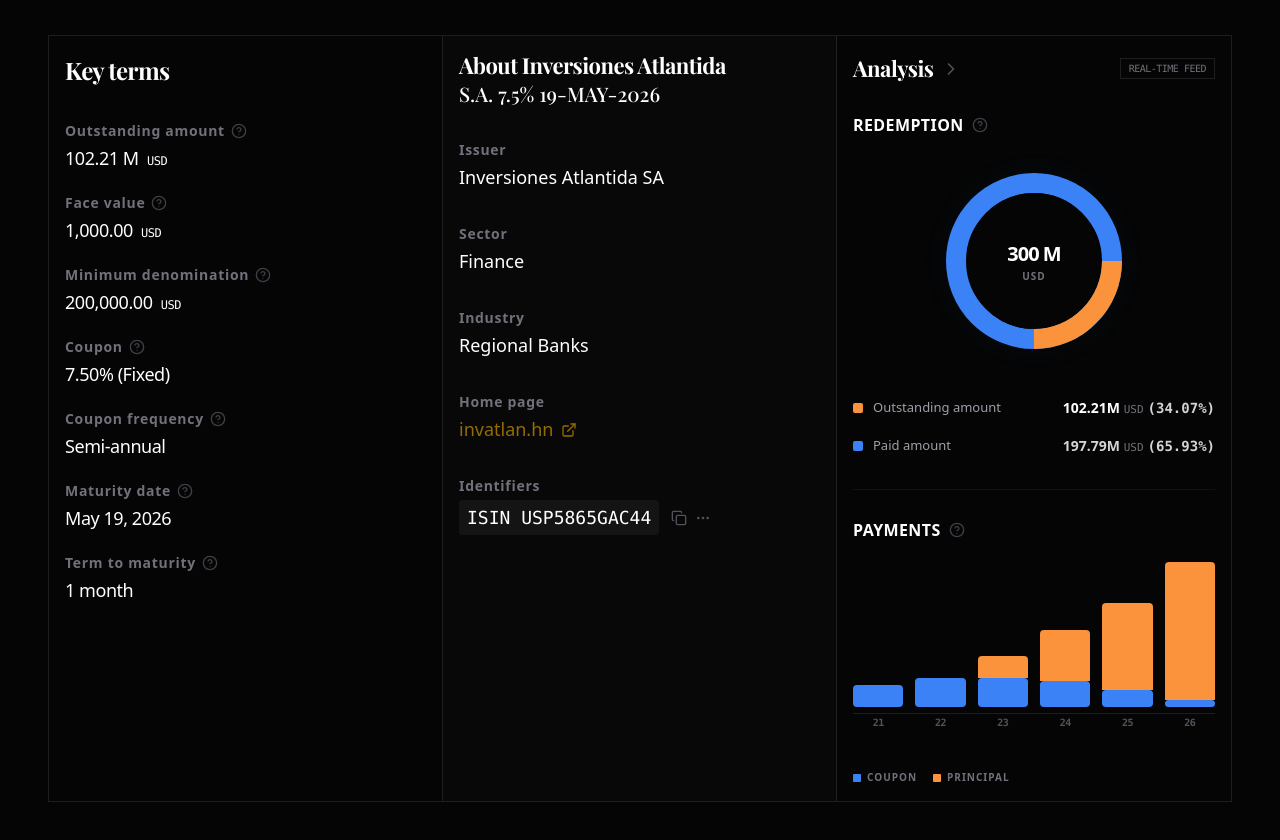
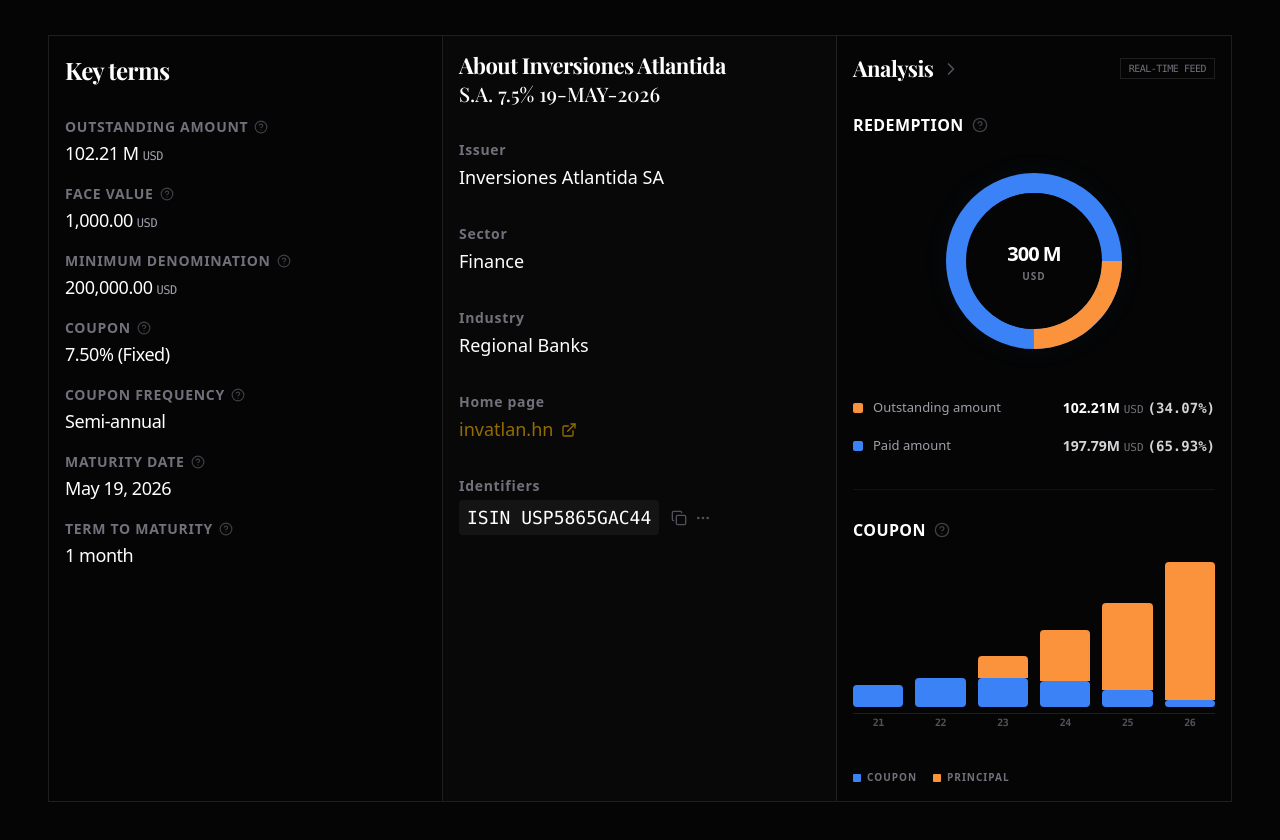
Before and after one commit to legitking4pf/DJF-site, a Next.js app: page /dashboard in a window 1280 px wide. Shown: the part 940-1780 px from the top of the page. Built offline with nearby package versions, Linux system fonts and the light colour scheme; a web font is replaced by a local one.

Commit message:
update TechnicalDossier.tsx

```diff
--- a/src/components/dashboard/TechnicalDossier.tsx
+++ b/src/components/dashboard/TechnicalDossier.tsx
@@ -27,26 +27,75 @@ export const TechnicalDossier = () => {
     <div className="grid grid-cols-1 lg:grid-cols-3 gap-0 border border-white/10 bg-[#050505] divide-y lg:divide-y-0 lg:divide-x divide-white/10">
 
       {/* 1. KEY TERMS */}
+      {/* 1. KEY TERMS */}
 <div className="p-4 space-y-7">
   <h3 className="text-[24px] font-bold tracking-tight text-white mb-8">Key terms</h3>
 
   <div className="space-y-5">
     {[
-            { label: 'Outstanding amount', value: '102.21 M', unit: 'USD' },
-            { label: 'Face value', value: '1,000.00', unit: 'USD' },
-            { label: 'Minimum denomination', value: '200,000.00', unit: 'USD' },
-            { label: 'Coupon', value: '7.50% (Fixed)' },
-            { label: 'Coupon frequency', value: 'Semi-annual' },
-            { label: 'Maturity date', value: 'May 19, 2026' },
-            { label: 'Term to maturity', value: '1 month' },
+      {
+        label: 'Outstanding amount',
+        value: '102.21 M',
+        unit: 'USD',
+        url: 'https://www.investopedia.com/terms/o/outstandingshares.asp'
+      },
+      {
+        label: 'Face value',
+        value: '1,000.00',
+        unit: 'USD',
+        url: 'https://www.investopedia.com/terms/f/facevalue.asp'
+      },
+      {
+        label: 'Minimum denomination',
+        value: '200,000.00',
+        unit: 'USD',
+        url: 'https://www.investopedia.com/terms/d/denomination.asp'
+      },
+      {
+        label: 'Coupon',
+        value: '7.50% (Fixed)',
+        url: 'https://www.investopedia.com/terms/c/coupon.asp'
+      },
+      {
+        label: 'Coupon frequency',
+        value: 'Semi-annual',
+        url: 'https://www.investopedia.com/terms/p/paymentfrequency.asp'
+      },
+      {
+        label: 'Maturity date',
+        value: 'May 19, 2026',
+        url: 'https://www.investopedia.com/terms/m/maturitydate.asp'
+      },
+      {
+        label: 'Term to maturity',
+        value: '1 month',
+        url: 'https://www.investopedia.com/terms/t/termtomaturity.asp'
+      },
     ].map((item, i) => (
       <div key={i} className="group flex flex-col gap-1">
-              <p className="text-[14px] font-bold text-zinc-500 tracking-wider flex items-center gap-1.5">
+        {/* Label as a Link */}
+        <a
+          href={item.url}
+          target="_blank"
+          rel="noopener noreferrer"
+          className="flex items-center gap-1.5 no-underline"
+        >
+          <p className="text-[14px] font-bold text-zinc-500 tracking-wider uppercase leading-none group-hover:text-gold transition-colors">
             {item.label}
-                <HelpCircle size={16} className="text-zinc-700 group-hover:text-gold transition-colors" />
           </p>
-              <p className="text-[18px] text-white tracking-tight font-medium">
-                {item.value} {item.unit && <span className="text-[12px] text-white font-mono ml-1">{item.unit}</span>}
+          <HelpCircle
+            size={14}
+            className="text-zinc-700 group-hover:text-gold transition-colors cursor-pointer"
+          />
+        </a>
+
+        <p className="text-[18px] text-white tracking-tight font-medium mt-0.5">
+          {item.value}
+          {item.unit && (
+            <span className="text-[12px] text-zinc-400 font-mono ml-1 uppercase">
+              {item.unit}
+            </span>
+          )}
         </p>
       </div>
     ))}
@@ -128,10 +177,17 @@ export const TechnicalDossier = () => {
   <div className="space-y-6">
     {/* Corrected Alignment for Title and Icon */}
     <div className="flex items-center gap-2">
-      <p className="text-[16px] font-bold text-white uppercase tracking-wide leading-none">
+      <a
+        href="https://www.tradingview.com/symbols/FINRA-BCSA5185816/?solution=43000730585"
+        target="_blank"
+        rel="noopener noreferrer"
+        className="group flex items-center gap-2"
+      >
+        <p className="text-[16px] font-bold text-white uppercase tracking-wide leading-none group-hover:text-gold transition-colors">
           Redemption
         </p>
-      <HelpCircle size={16} className="text-zinc-700 hover:text-gold transition-colors cursor-help" />
+        <HelpCircle size={16} className="text-zinc-700 group-hover:text-gold transition-colors cursor-pointer" />
+      </a>
     </div>
 
     {/* Donut Chart */}
@@ -177,12 +233,17 @@ export const TechnicalDossier = () => {
   {/* PAYMENTS SECTION */}
   <div className="pt-8 border-t border-white/5 space-y-6">
     <div className="flex items-center gap-2">
+      <a
+        href="https://www.tradingview.com/symbols/FINRA-BCSA5185816/?solution=43000728401"
+        target="_blank"
+        rel="noopener noreferrer"
+        className="group flex items-center gap-2">
         <p className="text-[16px] font-bold text-white uppercase tracking-wide leading-none">
-        Payments
+        Coupon
       </p>
-      <HelpCircle size={16} className="text-zinc-700 hover:text-gold transition-colors cursor-help" />
+      <HelpCircle size = { 16 } className = "text-zinc-700 hover:text-gold transition-colors cursor-help" / >
+      </a>
     </div>
-
     {/* Stacked Bar Chart */}
     <div className="h-44 w-full flex items-end justify-between gap-3 relative pb-2 group">
       {[
```
Lines whose indentation alone changed are shown as unchanged.
